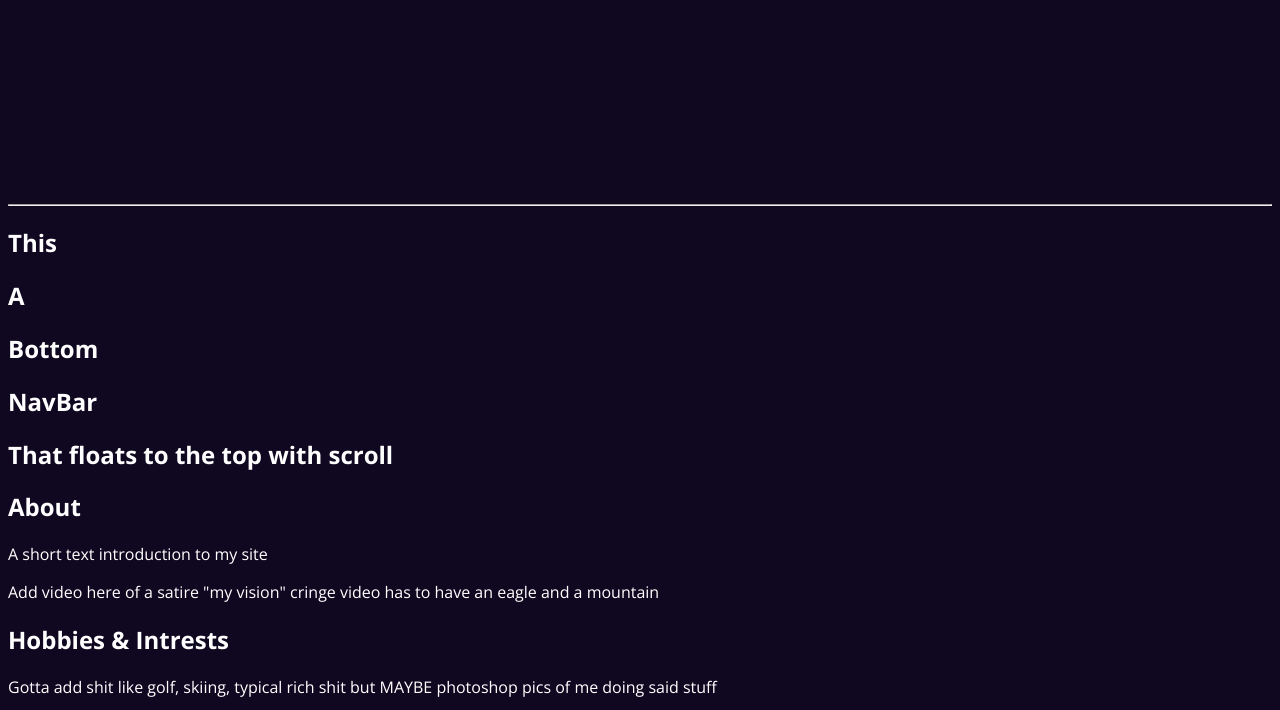
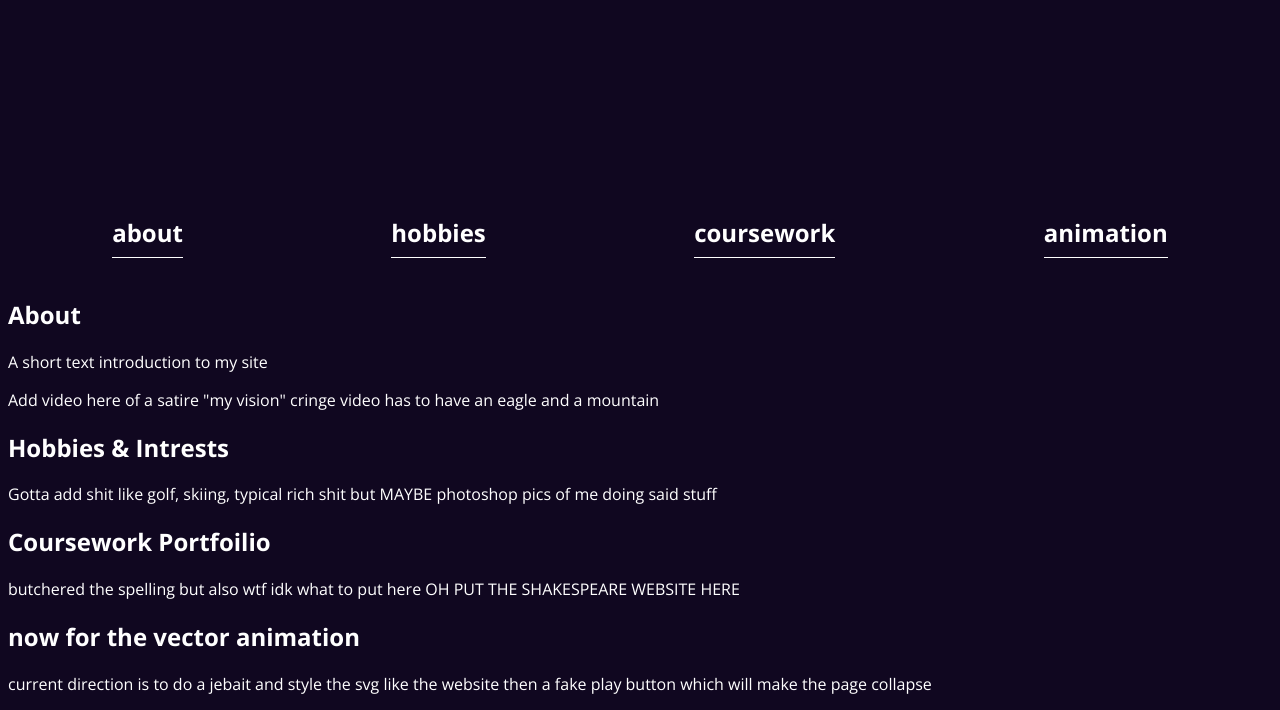
Before and after one commit to CharlieMort/multimediaCoursework, a plain HTML site: page index.html in a window 1280 px wide. Shown: the part 492-1202 px from the top of the page. Drawn offline with nearby package versions, Linux system fonts and the light colour scheme.

Commit message:
added navbar highlighting also its 1:30 and i have a 9am lab lol

```diff
--- a/index.html
+++ b/index.html
@@ -21,37 +21,34 @@
                 <h3 class="sub-title">Yes that's me at the Disney store</h3>
             </div>
         </div>
-        <div>
-            <hr>
-            <div>
-                <h2>This</h2>
-                <h2>A</h2>
-                <h2>Bottom</h2>
-                <h2>NavBar</h2>
-                <h2>That floats to the top with scroll</h2>
-            </div>
+        <div class="navbar">
+            <h2 class="navItem">about</h2>
+            <h2 class="navItem">hobbies</h2>
+            <h2 class="navItem">coursework</h2>
+            <h2 class="navItem">animation</h2>
         </div>
-        <div>
+        <div id="about">
             <h2>About</h2>
             <p>A short text introduction to my site</p>
             <div>
                 Add video here of a satire "my vision" cringe video has to have an eagle and a mountain
             </div>
         </div>
-        <div>
+        <div id="hobbies">
             <h2>Hobbies & Intrests</h2>
             <p>Gotta add shit like golf, skiing, typical rich shit but MAYBE photoshop pics of me doing said stuff</p>
         </div>
-        <div>
+        <div id="coursework">
             <h2>Coursework Portfoilio</h2>
             <p>butchered the spelling but also wtf idk what to put here OH PUT THE SHAKESPEARE WEBSITE HERE</p>
         </div>
-        <div>
+        <div id="animation">
             <h2>now for the vector animation</h2>
             <p>current direction is to do a jebait and style the svg like the website then a fake play button
                 which will make the page collapse
             </p>
         </div>
+        <img src="lego.JPG"/>
         <script src="script.js"></script>
     </div>
 </body>
--- a/script.js
+++ b/script.js
@@ -21,3 +21,33 @@ setInterval(() => {
     }
     typeText.innerHTML = pauseTimer===0?textz[typeIdx]:textz[typeIdx].substring(0,typeText.innerHTML.length+dir);
 }, delay);
+
+function isInViewport(element) {
+    const rect = element.getBoundingClientRect();
+    return (
+        rect.top >= 0 &&
+        rect.left >= 0 &&
+        rect.bottom <= (window.innerHeight || document.documentElement.clientHeight) &&
+        rect.right <= (window.innerWidth || document.documentElement.clientWidth)
+    );
+}
+
+let sections = [
+    document.getElementById("about"),
+    document.getElementById("hobbies"),
+    document.getElementById("coursework"),
+    document.getElementById("animation")
+]
+
+let navBarElements = document.getElementsByClassName("navItem")
+
+addEventListener('scroll', (event) => {
+    for (let i = 0; i<sections.length; i++) {
+        if (isInViewport(sections[i])) {
+            navBarElements[i].classList.add("active");
+        }
+        else {
+            navBarElements[i].classList.remove("active");
+        }
+    }
+});
--- a/style.css
+++ b/style.css
@@ -82,3 +82,30 @@ body, html {
     margin: 0;
     font-size: 1.5rem;
 }
+
+.navbar {
+    position: sticky;
+    top: 0;
+    width: 100%;
+    height: 150%;
+    background-color: #100720;
+    display: flex;
+    overflow: hidden;
+    justify-content: space-around;
+}
+
+.navItem {
+    padding-bottom: 0.5rem;
+    border-bottom: 1px solid grey;
+    color: grey;
+}
+
+.active {
+    border-color: white;
+    color: white;
+}
+
+.navItem:hover {
+    border-color: white;
+    color: white;
+}
```
